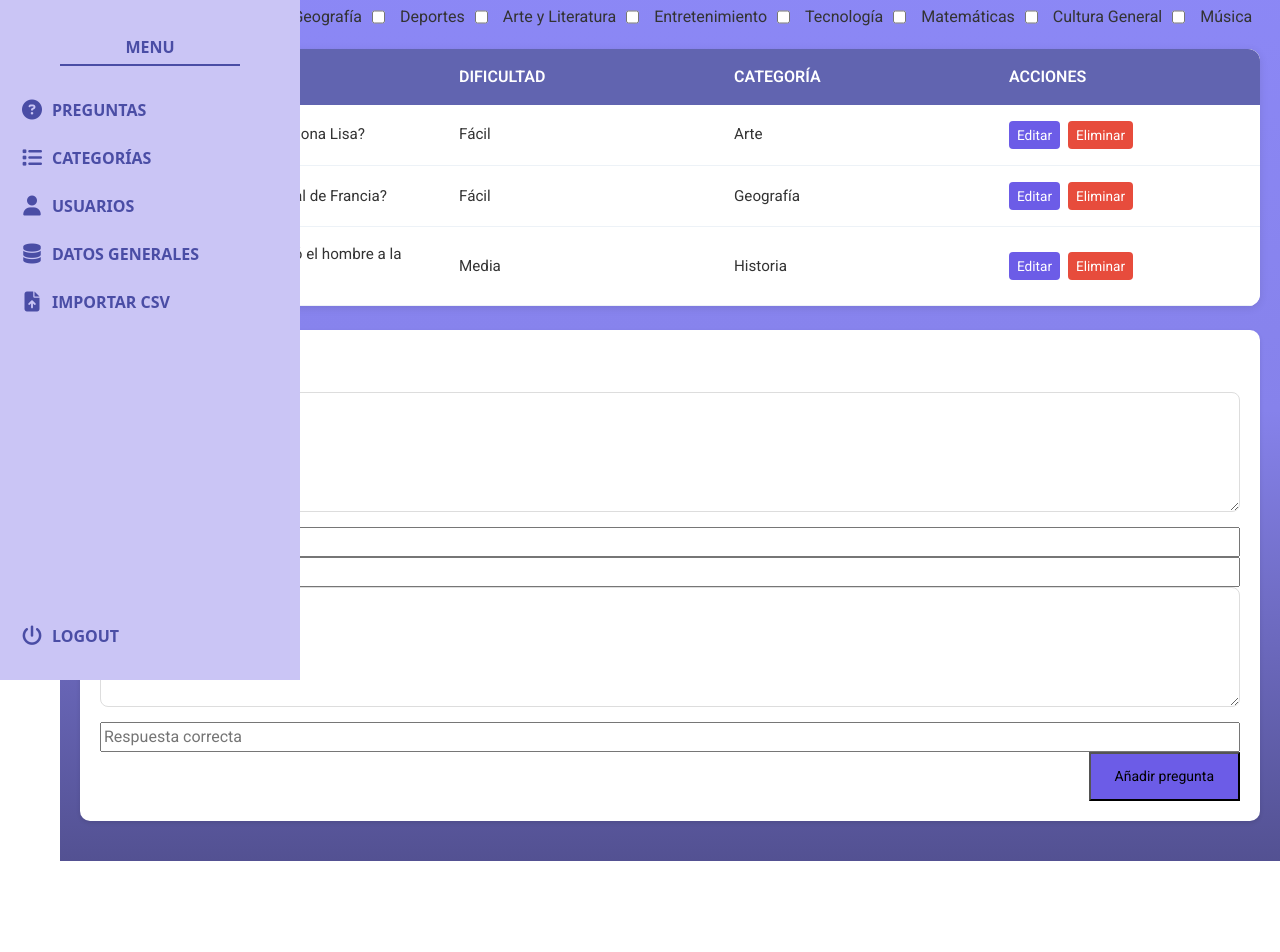
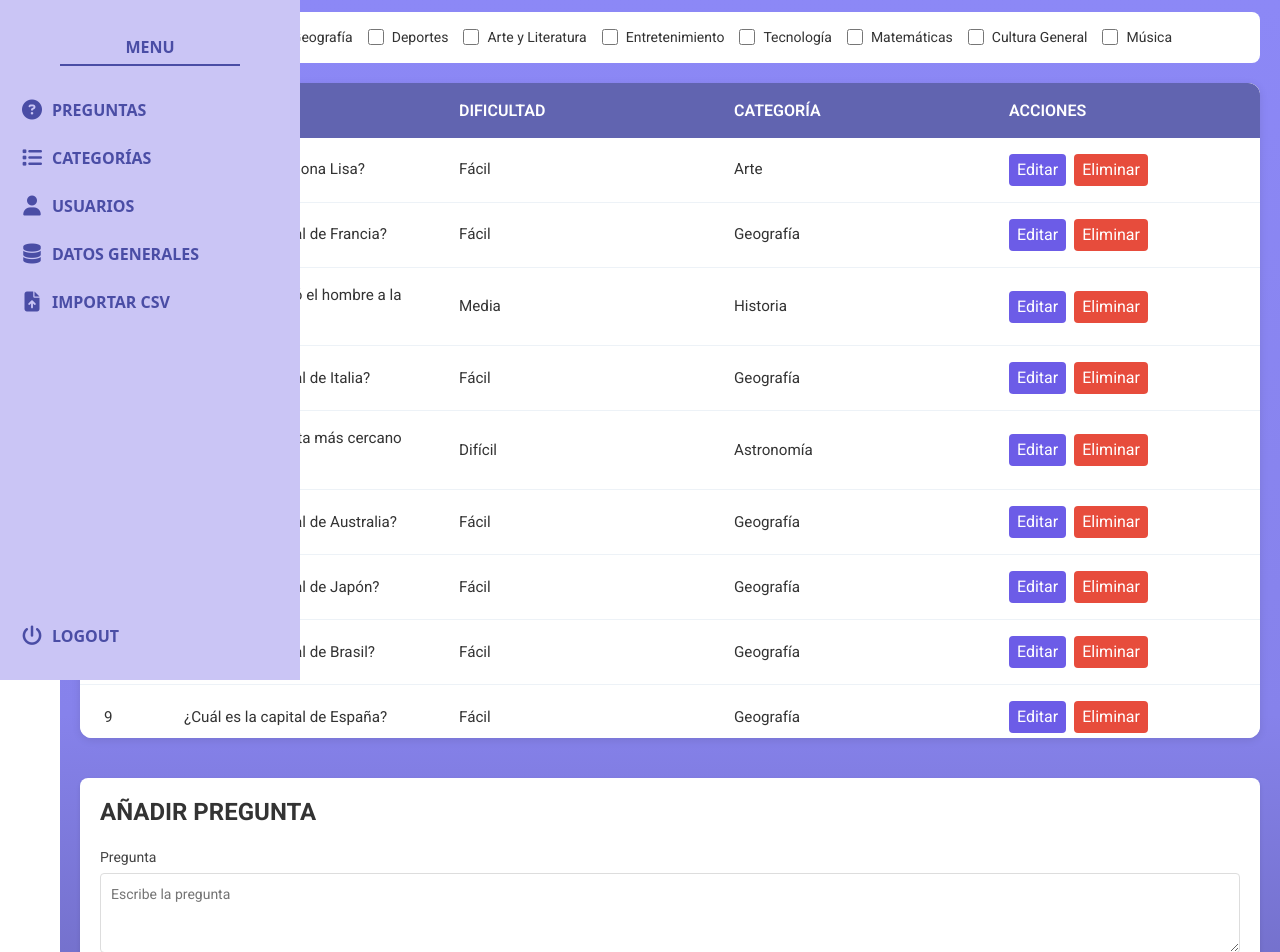
Before and after one commit to AntonioLC32/Proyecto-DAW, a Vue app in the folder quizmania/: page /preguntas in a window 1280 px wide. Shown: the part 120-1072 px from the top of the page. Before the commit the page ends 981 px from the top, so only its background shows below. Built offline with nearby package versions, Linux system fonts and the light colour scheme.

Commit message:
gestion preguntas

```diff
--- a/quizmania/src/views/Admin/Preguntas.vue
+++ b/quizmania/src/views/Admin/Preguntas.vue
@@ -1,154 +1,433 @@
 <template>
   <div class="preguntas">
     <h1 class="titulo-preguntas">GESTIÓN DE PREGUNTAS</h1>
+
+    <!-- Contenedor principal que agrupa ambas columnas -->
+    <div class="content-wrapper">
+      <!-- Columna izquierda: búsqueda, filtros y tabla -->
+      <div class="left-column">
         <section class="gestion-preguntas">
-
           <div class="searchBar">
             <div class="input-container">
-                    <input type="text" v-model="input" class="search-input" placeholder="Buscar pregunta..." />
+              <input
+                type="text"
+                v-model="input"
+                class="search-input"
+                placeholder="Buscar pregunta..."
+              />
               <button @click="buscarPregunta" class="buscar-btn">
                 <i class="fas fa-search"></i>
               </button>
             </div>
           </div>
 
+          <div class="filtro-categorias">
+            <label class="category-item">
+              <input
+                type="checkbox"
+                v-model="Ciencia"
+                @change="filtrarCategorias"
+              />
+              <span>Ciencia</span>
+            </label>
+            <label class="category-item">
+              <input
+                type="checkbox"
+                v-model="Historia"
+                @change="filtrarCategorias"
+              />
+              <span>Historia</span>
+            </label>
+            <label class="category-item">
+              <input
+                type="checkbox"
+                v-model="Geografia"
+                @change="filtrarCategorias"
+              />
+              <span>Geografía</span>
+            </label>
+            <label class="category-item">
+              <input
+                type="checkbox"
+                v-model="Deportes"
+                @change="filtrarCategorias"
+              />
+              <span>Deportes</span>
+            </label>
+            <label class="category-item">
+              <input
+                type="checkbox"
+                v-model="AyL"
+                @change="filtrarCategorias"
+              />
+              <span>Arte y Literatura</span>
+            </label>
+            <label class="category-item">
+              <input
+                type="checkbox"
+                v-model="Entretenimiento"
+                @change="filtrarCategorias"
+              />
+              <span>Entretenimiento</span>
+            </label>
+            <label class="category-item">
+              <input
+                type="checkbox"
+                v-model="Tecnologia"
+                @change="filtrarCategorias"
+              />
+              <span>Tecnología</span>
+            </label>
+            <label class="category-item">
+              <input
+                type="checkbox"
+                v-model="Matematicas"
+                @change="filtrarCategorias"
+              />
+              <span>Matemáticas</span>
+            </label>
+            <label class="category-item">
+              <input
+                type="checkbox"
+                v-model="CulturaGeneral"
+                @change="filtrarCategorias"
+              />
+              <span>Cultura General</span>
+            </label>
+            <label class="category-item">
+              <input
+                type="checkbox"
+                v-model="Musica"
+                @change="filtrarCategorias"
+              />
+              <span>Música</span>
+            </label>
+          </div>
+        </section>
 
-            <div class="filtro-categorias">
-                <input type="checkbox" v-model="Ciencia" @change="filtrarCategorias" /> Ciencia
-                <input type="checkbox" v-model="Historia" @change="filtrarCategorias" /> Historia
-                <input type="checkbox" v-model="Geografia" @change="filtrarCategorias" /> Geografía
-                <input type="checkbox" v-model="Deportes" @change="filtrarCategorias" /> Deportes
-                <input type="checkbox" v-model="AyL" @change="filtrarCategorias" /> Arte y Literatura
-                <input type="checkbox" v-model="Entretenimiento" @change="filtrarCategorias" /> Entretenimiento
-                <input type="checkbox" v-model="Tecnologia" @change="filtrarCategorias" /> Tecnología
-                <input type="checkbox" v-model="Matematicas" @change="filtrarCategorias" /> Matemáticas
-                <input type="checkbox" v-model="CulturaGeneral" @change="filtrarCategorias" /> Cultura General
-                <input type="checkbox" v-model="Musica" @change="filtrarCategorias" /> Música
-            </div>
-
-        </section>
         <section class="tabla">
           <Table :headers="headers" :rows="rows" />
         </section>
-        <br>
+      </div>
+
+      <!-- Columna derecha: formulario para añadir pregunta -->
+      <div class="right-column">
         <section class="add-pregunta">
-            <h1 class="titulo-preguntas">AÑADIR PREGUNTA</h1>
+          <h1 class="titulo-form">AÑADIR PREGUNTA</h1>
           <form @submit.prevent="addPregunta">
-                <textarea v-model="pregunta" placeholder="Pregunta"></textarea>
-                <input type="text" v-model="dificultad" placeholder="Dificultad" />
-                <input type="text" v-model="categoria" placeholder="Categoría" />
-                <textarea v-model="respuestas" placeholder="Respuestas"></textarea>
-                <input type="text" v-model="correcta" placeholder="Respuesta correcta" />
+            <div class="form-group">
+              <label for="pregunta">Pregunta</label>
+              <textarea
+                id="pregunta"
+                v-model="pregunta"
+                placeholder="Escribe la pregunta"
+              ></textarea>
+            </div>
+            <div class="form-group">
+              <label for="dificultad">Dificultad</label>
+              <input
+                id="dificultad"
+                type="text"
+                v-model="dificultad"
+                placeholder="Escribe la dificultad"
+              />
+            </div>
+            <div class="form-group">
+              <label for="categoria">Categoría</label>
+              <input
+                id="categoria"
+                type="text"
+                v-model="categoria"
+                placeholder="Escribe la categoría"
+              />
+            </div>
+            <div class="form-group">
+              <label for="respuestas">Respuestas</label>
+              <textarea
+                id="respuestas"
+                v-model="respuestas"
+                placeholder="Escribe las respuestas (separadas por |)"
+              ></textarea>
+            </div>
+            <div class="form-group">
+              <label for="correcta">Respuesta correcta</label>
+              <input
+                id="correcta"
+                type="text"
+                v-model="correcta"
+                placeholder="Escribe la respuesta correcta"
+              />
+            </div>
             <button type="submit">Añadir pregunta</button>
           </form>
-
         </section>
-
       </div>
-
+    </div>
+  </div>
 </template>
 
 <script>
-import Table from './Table.vue';
+import Table from "./Table.vue";
 
 export default {
   name: "Preguntas",
   components: {
-        Table
+    Table,
   },
   data() {
     return {
+      // Variables de búsqueda y filtros
+      input: "",
+      Ciencia: false,
+      Historia: false,
+      Geografia: false,
+      Deportes: false,
+      AyL: false,
+      Entretenimiento: false,
+      Tecnologia: false,
+      Matematicas: false,
+      CulturaGeneral: false,
+      Musica: false,
+      // Variables para el formulario
+      pregunta: "",
+      dificultad: "",
+      categoria: "",
+      respuestas: "",
+      correcta: "",
+      // Datos de la tabla
       headers: [
-                { key: 'id', label: 'ID' },
-                { key: 'pregunta', label: 'PREGUNTA' },
-                { key: 'dificultad', label: 'DIFICULTAD' },
-                { key: 'categoria', label: 'CATEGORÍA' },
-                { key: 'acciones', label: 'ACCIONES' }
+        { key: "id", label: "ID" },
+        { key: "pregunta", label: "PREGUNTA" },
+        { key: "dificultad", label: "DIFICULTAD" },
+        { key: "categoria", label: "CATEGORÍA" },
+        { key: "acciones", label: "ACCIONES" },
       ],
       rows: [
         {
           id: 1,
-                    pregunta: '¿Quién pintó la Mona Lisa?',
-                    dificultad: 'Fácil',
-                    categoria: 'Arte',
+          pregunta: "¿Quién pintó la Mona Lisa?",
+          dificultad: "Fácil",
+          categoria: "Arte",
           acciones: {
             editar: true,
             eliminar: true,
-                        info: false
-                    }
+            info: false,
+          },
         },
         {
           id: 2,
-                    pregunta: '¿Cuál es la capital de Francia?',
-                    dificultad: 'Fácil',
-                    categoria: 'Geografía',
+          pregunta: "¿Cuál es la capital de Francia?",
+          dificultad: "Fácil",
+          categoria: "Geografía",
           acciones: {
             editar: true,
             eliminar: true,
-                        info: false
-                    }
+            info: false,
+          },
         },
         {
           id: 3,
-                    pregunta: '¿En qué año llegó el hombre a la luna?',
-                    dificultad: 'Media',
-                    categoria: 'Historia',
+          pregunta: "¿En qué año llegó el hombre a la luna?",
+          dificultad: "Media",
+          categoria: "Historia",
           acciones: {
             editar: true,
             eliminar: true,
-                        info: false
-                    }
-                }
-            ]
+            info: false,
+          },
+        },
+        {
+          id: 4,
+          pregunta: "¿Cuál es la capital de Italia?",
+          dificultad: "Fácil",
+          categoria: "Geografía",
+          acciones: {
+            editar: true,
+            eliminar: true,
+            info: false,
+          },
+        },
+        {
+          id: 5,
+          pregunta: "¿Cuál es el planeta más cercano al Sol?",
+          dificultad: "Difícil",
+          categoria: "Astronomía",
+          acciones: {
+            editar: true,
+            eliminar: true,
+            info: false,
+          },
+        },
+        {
+          id: 6,
+          pregunta: "¿Cuál es la capital de Australia?",
+          dificultad: "Fácil",
+          categoria: "Geografía",
+          acciones: {
+            editar: true,
+            eliminar: true,
+            info: false,
+          },
+        },
+        {
+          id: 7,
+          pregunta: "¿Cuál es la capital de Japón?",
+          dificultad: "Fácil",
+          categoria: "Geografía",
+          acciones: {
+            editar: true,
+            eliminar: true,
+            info: false,
+          },
+        },
+        {
+          id: 8,
+          pregunta: "¿Cuál es la capital de Brasil?",
+          dificultad: "Fácil",
+          categoria: "Geografía",
+          acciones: {
+            editar: true,
+            eliminar: true,
+            info: false,
+          },
+        },
+        {
+          id: 9,
+          pregunta: "¿Cuál es la capital de España?",
+          dificultad: "Fácil",
+          categoria: "Geografía",
+          acciones: {
+            editar: true,
+            eliminar: true,
+            info: false,
+          },
+        },
+        {
+          id: 10,
+          pregunta: "¿Cuál es la capital de Argentina?",
+          dificultad: "Fácil",
+          categoria: "Geografía",
+          acciones: {
+            editar: true,
+            eliminar: true,
+            info: false,
+          },
+        },
+        {
+          id: 11,
+          pregunta: "¿Cuál es la capital de Colombia?",
+          dificultad: "Fácil",
+          categoria: "Geografía",
+          acciones: {
+            editar: true,
+            eliminar: true,
+            info: false,
+          },
+        },
+        {
+          id: 12,
+          pregunta: "¿Cuál es la capital de México?",
+          dificultad: "Fácil",
+          categoria: "Geografía",
+          acciones: {
+            editar: true,
+            eliminar: true,
+            info: false,
+          },
+        },
+        {
+          id: 13,
+          pregunta: "¿Cuál es la capital de Perú?",
+          dificultad: "Fácil",
+          categoria: "Geografía",
+          acciones: {
+            editar: true,
+            eliminar: true,
+            info: false,
+          },
+        },
+        {
+          id: 14,
+          pregunta: "¿Cuál es la capital de Chile?",
+          dificultad: "Fácil",
+          categoria: "Geografía",
+          acciones: {
+            editar: true,
+            eliminar: true,
+            info: false,
+          },
+        },
+        {
+          id: 15,
+          pregunta: "¿Cuál es la capital de Venezuela?",
+          dificultad: "Fácil",
+          categoria: "Geografía",
+          acciones: {
+            editar: true,
+            eliminar: true,
+            info: false,
+          },
+        },
+        {
+          id: 16,
+          pregunta: "¿Cuál es la capital de Uruguay?",
+          dificultad: "Fácil",
+          categoria: "Geografía",
+          acciones: {
+            editar: true,
+            eliminar: true,
+            info: false,
+          },
+        },
+      ],
     };
   },
   methods: {
-        buscarPregunta() {
-
+    buscarPregunta() {},
+    filtrarCategorias() {},
+    addPregunta() {},
   },
-        filtrarCategorias() {
-
-        },
-        addPregunta() {
-
-        }
-    }
 };
 </script>
 
 <style scoped>
 .preguntas {
   margin-left: 60px;
-    background: linear-gradient(to bottom, #8D89F8 0%, #8682EB 54%, #535192 100%);
+  background: linear-gradient(to bottom, #8d89f8 0%, #8682eb 54%, #535192 100%);
   min-height: 100vh;
   padding: 20px;
   color: #333;
   font-family: Roboto, sans-serif;
+  width: calc(100% - 60px);
 }
 
-.add-pregunta {
-    background: #fff;
-    padding: 20px;
-    border-radius: 10px;
-    margin-bottom: 20px;
-    box-shadow: 0 2px 4px rgba(0, 0, 0, 0.1);
-}
-
+.titulo-form,
 .titulo-preguntas {
-    font-size: 18px;
+  font-size: 24px;
   margin-bottom: 20px;
   color: #333;
   text-align: left;
   font-weight: bold;
 }
 
-textarea {
-    width: 100%;
-    padding: 6px;
-    margin-bottom: 15px;
-    border: 1px solid #ddd;
-    border-radius: 8px;
-    background: #fff;
+.titulo-preguntas {
+  color: #fff;
+}
+
+.content-wrapper {
+  display: flex;
+  gap: 20px;
+  align-items: stretch;
+}
+
+.left-column {
+  flex: 2;
+}
+
+.right-column {
+  flex: 1;
+  display: flex;
+  flex-direction: column;
 }
 
 .searchBar {
@@ -195,34 +474,113 @@ textarea {
 }
 
 .filtro-categorias {
-    margin: 20px 0;
   display: flex;
   flex-wrap: wrap;
-    gap: 10px;
+  gap: 15px;
+  background: #fff;
+  padding: 15px;
+  border-radius: 8px;
+  margin: 20px 0;
 }
 
-.filtro-categorias input[type="checkbox"] {
-    margin-right: 5px;
+.category-item {
+  display: flex;
+  align-items: center;
+  gap: 8px;
+  white-space: nowrap;
+  font-size: 14px;
+  cursor: pointer;
 }
 
-.add-pregunta form {
+.category-item input[type="checkbox"] {
+  margin: 0;
+  width: 16px;
+  height: 16px;
+  cursor: pointer;
+  accent-color: rgba(74, 77, 165, 0.87);
+}
+
+.tabla {
+  margin-top: 20px;
+}
+
+.add-pregunta {
+  background: #fff;
+  padding: 20px;
+  border-radius: 8px;
+  margin-top: 20px;
+  box-shadow: 0 2px 4px rgba(0, 0, 0, 0.1);
+  flex: 1;
   display: flex;
   flex-direction: column;
 }
 
+.add-pregunta form {
+  flex: 1;
+  display: flex;
+  flex-direction: column;
+  gap: 15px;
+  justify-content: space-around;
+}
+
+.form-group {
+  display: flex;
+  flex-direction: column;
+}
+
+.form-group label {
+  font-size: 14px;
+  margin-bottom: 5px;
+  color: #444;
+}
+
+.add-pregunta textarea,
+.add-pregunta input {
+  width: 100%;
+  padding: 10px;
+  border: 1px solid #ddd;
+  border-radius: 4px;
+  font-size: 14px;
+  transition: border-color 0.3s, box-shadow 0.3s;
+}
+
+.add-pregunta textarea:focus,
+.add-pregunta input:focus {
+  border-color: #6c5ce7;
+  outline: none;
+  box-shadow: 0 0 0 2px rgba(108, 92, 231, 0.2);
+}
+
 .add-pregunta textarea {
-    height: 120px;
+  min-height: 80px;
   resize: vertical;
 }
 
-.add-pregunta button[type="submit"] {
-    background: #6c5ce7;
-    padding: 12px 24px;
-    align-self: flex-end;
+.add-pregunta button {
+  background-color: #6c5ce7;
+  color: white;
+  padding: 12px 20px;
+  border: none;
+  border-radius: 4px;
+  cursor: pointer;
   font-size: 14px;
+  font-weight: bold;
+  text-transform: uppercase;
+  transition: background-color 0.3s;
 }
 
-.add-pregunta button[type="submit"]:hover {
-    background: #5b4bc4;
+.add-pregunta button:hover {
+  background-color: #5b4bc4;
+}
+
+@media (max-width: 1400px) {
+  .content-wrapper {
+    flex-direction: column;
+    align-items: initial;
+  }
+  .left-column,
+  .right-column {
+    flex: initial;
+  }
 }
 </style>
--- a/quizmania/src/views/Admin/Table.vue
+++ b/quizmania/src/views/Admin/Table.vue
@@ -13,15 +13,34 @@
       <table class="dynamic-table">
         <tbody>
           <tr v-for="(row, index) in rows" :key="index" class="table-row">
-                        <td v-for="(header, colIndex) in headers" :key="header.key" class="table-cell">
+            <td
+              v-for="(header, colIndex) in headers"
+              :key="header.key"
+              class="table-cell"
+            >
               <template v-if="header.key === 'acciones'">
                 <div class="actions">
-                                    <button v-if="row.acciones?.editar" class="action-btn editar-btn"
-                                        @click="editar(row)">Editar</button>
-                                    <button v-if="row.acciones?.eliminar" class="action-btn eliminar-btn"
-                                        @click="eliminar(row)">Eliminar</button>
-                                    <button v-if="row.acciones?.info" class="action-btn info-btn"
-                                        @click="info(row)">Info</button>
+                  <button
+                    v-if="row.acciones?.editar"
+                    class="action-btn editar-btn"
+                    @click="editar(row)"
+                  >
+                    Editar
+                  </button>
+                  <button
+                    v-if="row.acciones?.eliminar"
+                    class="action-btn eliminar-btn"
+                    @click="eliminar(row)"
+                  >
+                    Eliminar
+                  </button>
+                  <button
+                    v-if="row.acciones?.info"
+                    class="action-btn info-btn"
+                    @click="info(row)"
+                  >
+                    Info
+                  </button>
                 </div>
               </template>
               <template v-else>
@@ -35,15 +54,34 @@
     <table class="dynamic-table" v-else>
       <tbody>
         <tr v-for="(row, index) in rows" :key="index" class="table-row">
-                    <td v-for="(header, colIndex) in headers" :key="header.key" class="table-cell">
+          <td
+            v-for="(header, colIndex) in headers"
+            :key="header.key"
+            class="table-cell"
+          >
             <template v-if="header.key === 'acciones'">
               <div class="actions">
-                                <button v-if="row.acciones?.editar" class="action-btn editar-btn"
-                                    @click="editar(row)">Editar</button>
-                                <button v-if="row.acciones?.eliminar" class="action-btn eliminar-btn"
-                                    @click="eliminar(row)">Eliminar</button>
-                                <button v-if="row.acciones?.info" class="action-btn info-btn"
-                                    @click="info(row)">Info</button>
+                <button
+                  v-if="row.acciones?.editar"
+                  class="action-btn editar-btn"
+                  @click="editar(row)"
+                >
+                  Editar
+                </button>
+                <button
+                  v-if="row.acciones?.eliminar"
+                  class="action-btn eliminar-btn"
+                  @click="eliminar(row)"
+                >
+                  Eliminar
+                </button>
+                <button
+                  v-if="row.acciones?.info"
+                  class="action-btn info-btn"
+                  @click="info(row)"
+                >
+                  Info
+                </button>
               </div>
             </template>
             <template v-else>
@@ -63,30 +101,30 @@ export default {
     headers: {
       type: Array,
       required: true,
-            validator: value => value.every(h => "key" in h && "label" in h)
+      validator: (value) => value.every((h) => "key" in h && "label" in h),
     },
     rows: {
       type: Array,
-            required: true
-        }
+      required: true,
+    },
   },
   methods: {
     editar(row) {
-            this.$emit("editar", row)
+      this.$emit("editar", row);
     },
     eliminar(row) {
-            this.$emit("eliminar", row)
+      this.$emit("eliminar", row);
     },
     info(row) {
-            this.$emit("info", row)
-        }
-    }
-}
+      this.$emit("info", row);
+    },
+  },
+};
 </script>
 
 <style scoped>
 .table-container {
-    overflow-x: auto;
+  overflow-x: hidden;
   border-radius: 12px;
   box-shadow: 0 2px 8px rgba(0, 0, 0, 0.1);
   background: white;
@@ -117,25 +155,12 @@ export default {
   max-height: 600px;
   overflow-y: auto;
   margin-top: -1px;
+  scrollbar-width: none;
+  -ms-overflow-style: none;
 }
 
 .tbody-wrapper::-webkit-scrollbar {
-    width: 8px;
-}
-
-.tbody-wrapper::-webkit-scrollbar-track {
-    background: rgba(74, 77, 165, 0.87);
-    border-radius: 4px;
-}
-
-.tbody-wrapper::-webkit-scrollbar-thumb {
-    background: #6c5ce7;
-    border-radius: 4px;
-}
-
-.tbody-wrapper {
-    scrollbar-width: thin;
-    scrollbar-color: #6c5ce7 rgba(74, 77, 165, 0.87);
+  display: none;
 }
 
 .table-row {
@@ -164,7 +189,7 @@ export default {
 
 .action-btn {
   padding: 4px 8px;
-    font-size: 0.85rem;
+  font-size: 1rem;
   border: none;
   border-radius: 4px;
   cursor: pointer;
@@ -200,6 +225,11 @@ export default {
     padding: 2px 4px;
     font-size: 0.7rem;
   }
+
+  /* Ajusta el ancho mínimo para dispositivos móviles */
+  .dynamic-table {
+    min-width: 100%;
+  }
 }
 
 @media (min-width: 481px) and (max-width: 1023px) {
```
Lines whose indentation alone changed are shown as unchanged.
